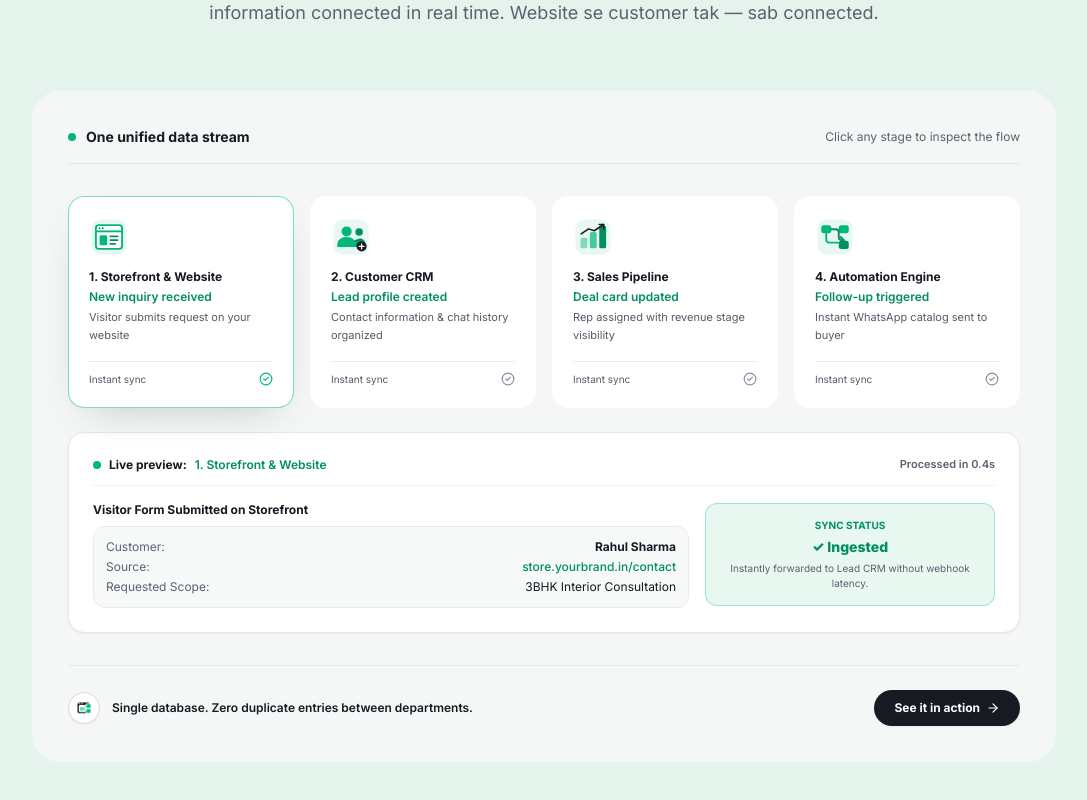
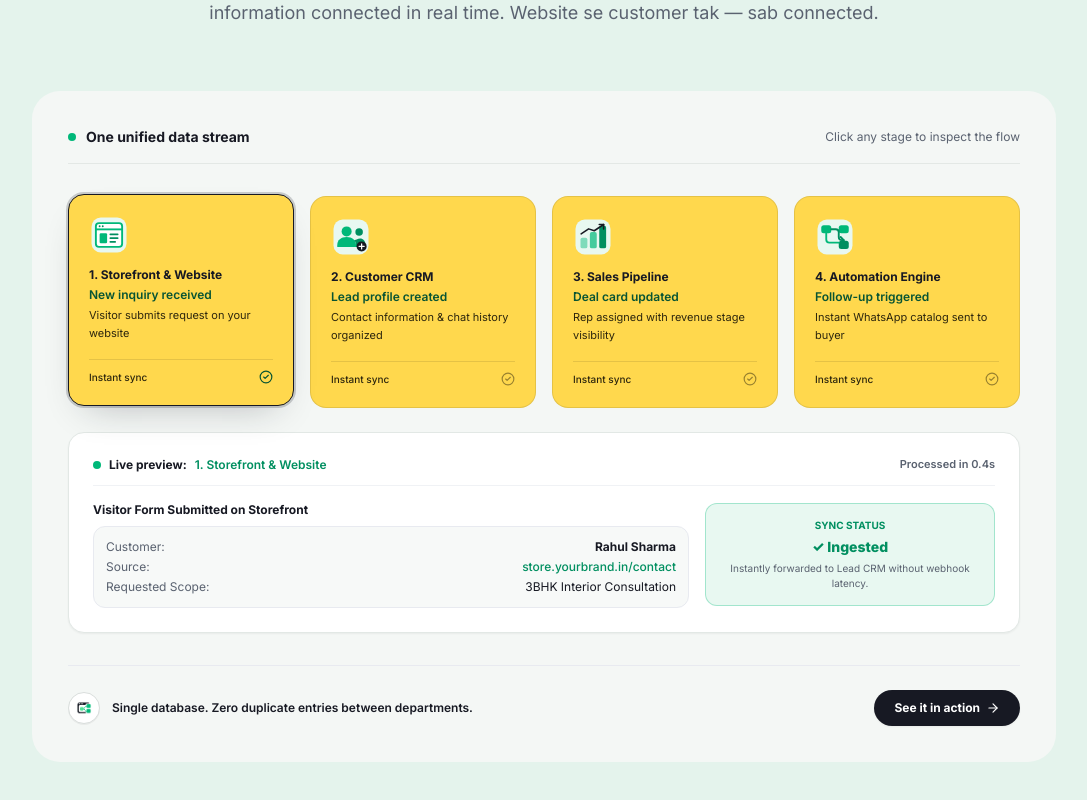
Before and after one commit to rezosnd/codiic2.0, a Next.js app: page / in a window 1280 px wide. Shown: the part 3836-4636 px from the top of the page, without its empty margins (96-1183 px from the left). Built offline with nearby package versions, Linux system fonts and the light colour scheme.

Commit message:
feat: add ConnectedWorkspaceSection component for displaying unified workflow steps

```diff
--- a/src/components/ConnectedWorkspaceSection.tsx
+++ b/src/components/ConnectedWorkspaceSection.tsx
@@ -114,8 +114,8 @@ export const ConnectedWorkspaceSection: React.FC<ConnectedWorkspaceSectionProps>
                   onClick={() => setActiveStep(idx)}
                   className={`group cursor-pointer rounded-2xl p-5 border transition-all duration-300 flex flex-col justify-between ${
                     isCurrent
-                      ? "bg-white border-[#00B879]/50 shadow-[0_16px_40px_-20px_rgba(23,25,35,0.25)]"
-                      : "bg-white border-transparent hover:border-[#D9DED8]"
+                      ? "bg-[#FFD84D] border-[#171923] shadow-[0_16px_36px_-18px_rgba(23,25,35,0.3)] ring-2 ring-[#171923]/20 -translate-y-0.5"
+                      : "bg-[#FFD84D] border-black/10 hover:border-black/30 hover:shadow-md hover:-translate-y-0.5"
                   }`}
                 >
                   <div>
@@ -127,20 +127,20 @@ export const ConnectedWorkspaceSection: React.FC<ConnectedWorkspaceSectionProps>
                       {st.label}
                     </div>
 
-                    <div className="text-xs font-semibold text-[#008F60] mb-1">
+                    <div className="text-xs font-semibold text-[#085433] mb-1">
                       {st.action}
                     </div>
 
-                    <p className="text-[11px] text-[#555A68] leading-relaxed">
+                    <p className="text-[11px] text-[#2D260D] leading-relaxed">
                       {st.desc}
                     </p>
                   </div>
 
-                  <div className="mt-4 pt-2.5 border-t border-[#E8EAF0] flex items-center justify-between text-[10px]">
-                    <span className="text-[#555A68]">Instant sync</span>
+                  <div className="mt-4 pt-2.5 border-t border-black/10 flex items-center justify-between text-[10px]">
+                    <span className="text-[#2D260D] font-medium">Instant sync</span>
                     <CheckCircle2
                       className={`w-3.5 h-3.5 ${
-                        isCurrent ? "text-[#00B879]" : "text-[#8A90A0]"
+                        isCurrent ? "text-[#085433]" : "text-black/40"
                       }`}
                       strokeWidth={2}
                     />
```
